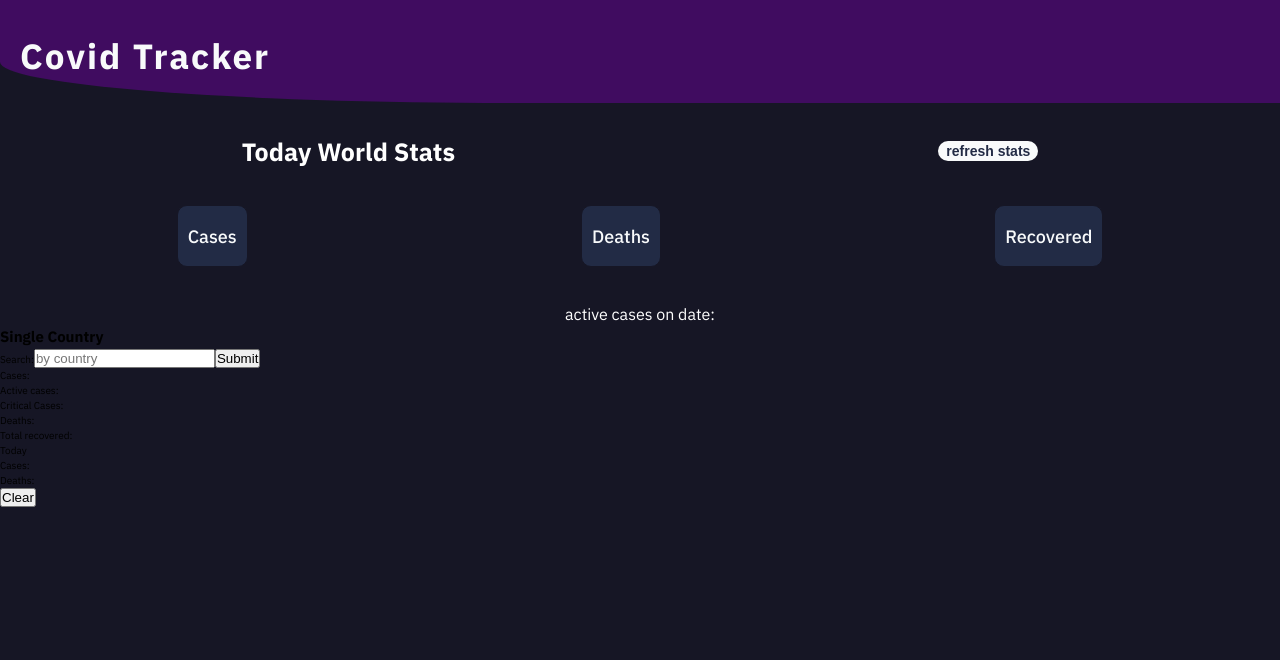
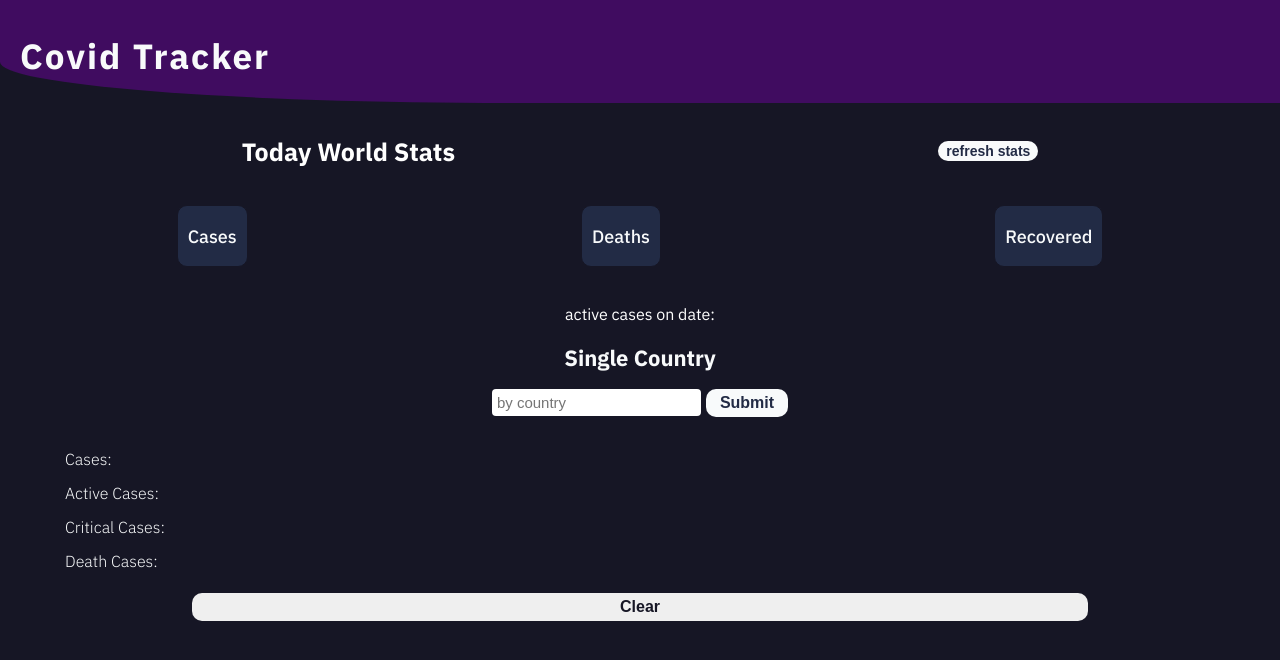
Before and after one commit to BojanMijatovic/Learn-React-step-by-step, a React (Create React App) app in the folder Practice Projects/covid-tracker/: page / in a window 1280 px wide. Shown: the top 660 px of the page. Built offline with nearby package versions, Linux system fonts and the light colour scheme.

Commit message:
add new style

```diff
--- a/Practice Projects/covid-tracker/src/component/byCountry/Search.js
+++ b/Practice Projects/covid-tracker/src/component/byCountry/Search.js
@@ -1,5 +1,6 @@
 import React, { useState } from 'react';
 import axios from 'axios';
+import styles from '../style/layout/_search.module.scss';
 
 const Search = ({ showCountry }) => {
   const [search, setSearch] = useState('');
@@ -23,17 +24,18 @@ const Search = ({ showCountry }) => {
   };
 
   return (
-    <div>
+    <div className={styles.search}>
       <h2>Single Country</h2>
-      <form onSubmit={(e) => onFormSubmit(e)}>
-        <label>Search:</label>
+      <form className={styles.form} onSubmit={(e) => onFormSubmit(e)}>
         <input
           type='text'
           placeholder='by country'
           value={search}
           onChange={(e) => setSearch(e.target.value)}
         />
-        <button type='submit'>Submit</button>
+        <button type='submit' className={styles.searchBtn}>
+          Submit
+        </button>
       </form>
     </div>
   );
--- a/Practice Projects/covid-tracker/src/component/byCountry/ShowSingleCountry.js
+++ b/Practice Projects/covid-tracker/src/component/byCountry/ShowSingleCountry.js
@@ -1,20 +1,24 @@
+import styles from '../style/layout/_showSingleCountry.module.scss';
+
 const ShowSingleCountry = ({ country }) => {
   return (
-    <div>
-      <h4>{country.country}</h4>
-      <div>
-        <p>Cases: {country.cases}</p>
-        <p>Active cases: {country.active}</p>
-        <p>Critical Cases: {country.critical}</p>
-        <p>Deaths: {country.deaths}</p>
-        <p>Total recovered: {country.recovered}</p>
-        <div>
-          <p>Today</p>
-          <div>
-            <p>Cases: {country.todayCases}</p>
-            <p>Deaths: {country.todayDeaths}</p>
-          </div>
-        </div>
+    <div className={styles.country}>
+      <h4 className={styles.name}>{country.country}</h4>
+      <div className={styles.cases}>
+        <p> Cases: </p>
+        <span> {country.cases}</span>
+      </div>
+      <div className={styles.cases}>
+        <p>Active Cases: </p>
+        <span className={styles.active}> {country.active}</span>
+      </div>
+      <div className={styles.cases}>
+        <p>Critical Cases: </p>
+        <span className={styles.critical}> {country.critical}</span>
+      </div>
+      <div className={styles.cases}>
+        <p>Death Cases: </p>
+        <span className={styles.deaths}> {country.deaths}</span>
       </div>
     </div>
   );
--- a/Practice Projects/covid-tracker/src/component/byCountry/SingleCountry.js
+++ b/Practice Projects/covid-tracker/src/component/byCountry/SingleCountry.js
@@ -1,17 +1,18 @@
 import React, { useState } from 'react';
 import Search from './Search';
 import ShowSingleCountry from './ShowSingleCountry';
-
+import styles from '../style/layout/_singleCountryContainer.module.scss';
 const SingleCountry = () => {
   const [country, setCountry] = useState({});
 
   console.log(country);
 
   return (
-    <div>
+    <div className={styles.singleCountry}>
       <Search showCountry={(country) => setCountry(country)} />
       <ShowSingleCountry country={country} />
       <button
+        className={styles.clearBtn}
         onClick={() => {
           setCountry({});
         }}>
--- /dev/null
+++ b/Practice Projects/covid-tracker/src/component/style/layout/_search.module.scss
@@ -0,0 +1,25 @@
+@import '../core/variables';
+@import '../ui/btn.module';
+.search {
+    display: flex;
+    flex-direction: column;
+    align-items: center;
+    justify-content: center;
+    margin-top: 1.5rem;
+    h2 {
+        font-size: 2.2rem;
+        color: $white-dark;
+    }
+    .form {
+        padding: 1rem;
+        input {
+            padding: 0.5rem;
+            border: none;
+            color: $background-color;
+            font-size: 1.5rem;
+            font-weight: 500;
+            border-radius: 0.4rem;
+            margin: 0.5rem 0.5rem 0 0;
+        }
+    }
+}
--- /dev/null
+++ b/Practice Projects/covid-tracker/src/component/style/layout/_showSingleCountry.module.scss
@@ -0,0 +1,37 @@
+@import '../core/variables';
+.country {
+    display: flex;
+    flex-direction: column;
+    align-items: flex-start;
+    justify-content: center;
+    color: $white-dark;
+    margin: 1rem 6rem 0;
+    .name {
+        font-size: 2rem;
+        text-transform: capitalize;
+    }
+    .cases {
+        display: flex;
+        align-items: baseline;
+        justify-content: center;
+        margin: 0.5rem 0.5rem 0;
+        p {
+            font-size: 1.6rem;
+            padding: 0.5rem 1rem 0 0;
+            font-weight: 300;
+        }
+        span {
+            font-size: 1.8rem;
+            font-weight: 500;
+        }
+        .active {
+            color: $blue-active;
+        }
+        .deaths {
+            color: $red-confirmed;
+        }
+        .critical {
+            color: $death-more;
+        }
+    }
+}
--- /dev/null
+++ b/Practice Projects/covid-tracker/src/component/style/layout/_singleCountryContainer.module.scss
@@ -0,0 +1,5 @@
+@import '../ui/btn.module';
+.singleCountry {
+    display: flex;
+    flex-direction: column;
+}
--- a/Practice Projects/covid-tracker/src/component/style/layout/_worldStats.module.scss
+++ b/Practice Projects/covid-tracker/src/component/style/layout/_worldStats.module.scss
@@ -1,5 +1,6 @@
 @import '../core/variables';
 @import '../ui/btn.module';
+@import '../ui/stats.module';
 .world {
     color: $white;
     margin-top: 3rem;
@@ -24,36 +25,6 @@
             display: flex;
             align-items: center;
             justify-content: center;
-            .itemInfo {
-                font-size: 2rem;
-                border: 1px solid $background-color;
-                background-color: $background-light;
-                border-radius: 1rem;
-                padding: 1.5rem 1rem;
-                span {
-                    text-transform: capitalize;
-                    font-size: 1.8rem;
-                    font-weight: 500;
-                    .active {
-                        color: $blue-active;
-                        font-size: 1.6rem;
-                        font-weight: 600;
-                        letter-spacing: 1.2px;
-                    }
-                    .death {
-                        color: $red-confirmed;
-                        font-size: 1.6rem;
-                        font-weight: 600;
-                        letter-spacing: 1.2px;
-                    }
-                    .recovered {
-                        color: $recovered;
-                        font-size: 1.6rem;
-                        font-weight: 600;
-                        letter-spacing: 1.2px;
-                    }
-                }
-            }
         }
     }
     .date {
--- a/Practice Projects/covid-tracker/src/component/style/ui/_btn.module.scss
+++ b/Practice Projects/covid-tracker/src/component/style/ui/_btn.module.scss
@@ -9,3 +9,24 @@
     font-weight: 600;
     // outline: none;
 }
+
+.searchBtn {
+    background-color: $white-dark;
+    color: $background-light;
+    font-size: 1.6rem;
+    border-radius: 1rem;
+    border: none;
+    font-weight: 600;
+    padding: 0.5rem 1.4rem;
+}
+
+.clearBtn {
+    width: 70%;
+    margin: 2rem auto;
+    font-size: 1.6rem;
+    padding: 0.5rem 2rem;
+    font-weight: 600;
+    color: $background-color;
+    border-radius: 1rem;
+    border: none;
+}
--- /dev/null
+++ b/Practice Projects/covid-tracker/src/component/style/ui/_stats.module.scss
@@ -0,0 +1,30 @@
+.itemInfo {
+    font-size: 2rem;
+    border: 1px solid $background-color;
+    background-color: $background-light;
+    border-radius: 1rem;
+    padding: 1.5rem 1rem;
+    span {
+        text-transform: capitalize;
+        font-size: 1.8rem;
+        font-weight: 500;
+        .active {
+            color: $blue-active;
+            font-size: 1.6rem;
+            font-weight: 600;
+            letter-spacing: 1.2px;
+        }
+        .death {
+            color: $red-confirmed;
+            font-size: 1.6rem;
+            font-weight: 600;
+            letter-spacing: 1.2px;
+        }
+        .recovered {
+            color: $recovered;
+            font-size: 1.6rem;
+            font-weight: 600;
+            letter-spacing: 1.2px;
+        }
+    }
+}
```
